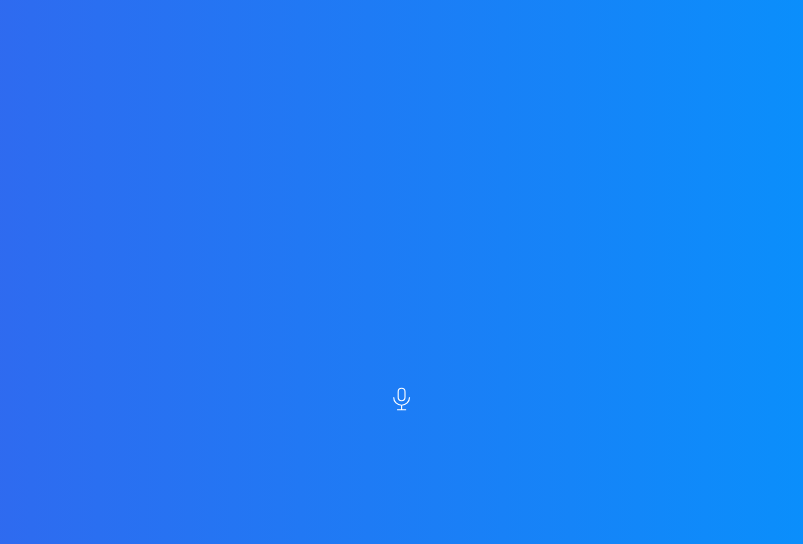
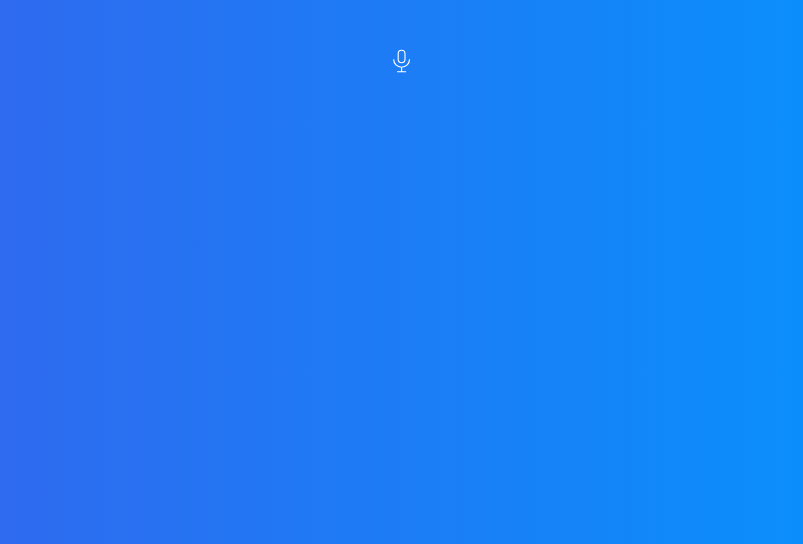
Before and after one commit to italoknd/voice-recognition, a Vue app in the folder voice-recognition/: page / in a window 1280 px wide. Shown: the top 544 px of the page, without its empty margins (238-1041 px from the left). Built offline with nearby package versions, Linux system fonts and the light colour scheme.

Commit message:
refactoring css

```diff
--- a/voice-recognition/src/App.vue
+++ b/voice-recognition/src/App.vue
@@ -9,23 +9,3 @@
     </div>
   </div>
 </template>
-
-<style>
-* {
-  margin: 0;
-  padding: 0;
-  box-sizing: border-box;
-  font-family: -apple-system, BlinkMacSystemFont, 'Segoe UI', Roboto, Oxygen,
-    Ubuntu, Cantarell, 'Open Sans', 'Helvetica Neue', sans-serif;
-}
-
-#app {
-  max-width: 100vw;
-  max-height: 100vh;
-}
-
-body {
-  background-image: linear-gradient(90deg, #3960ec, rgb(0, 153, 255));
-  color: white;
-}
-</style>
--- a/voice-recognition/src/style.css
+++ b/voice-recognition/src/style.css
@@ -1,90 +1,17 @@
-:root {
-  font-family: Inter, Avenir, Helvetica, Arial, sans-serif;
-  font-size: 16px;
-  line-height: 24px;
-  font-weight: 400;
-
-  color-scheme: light dark;
-  color: rgba(255, 255, 255, 0.87);
-  background-color: #242424;
-
-  font-synthesis: none;
-  text-rendering: optimizeLegibility;
-  -webkit-font-smoothing: antialiased;
-  -moz-osx-font-smoothing: grayscale;
-  -webkit-text-size-adjust: 100%;
+* {
+  margin: 0;
+  padding: 0;
+  box-sizing: border-box;
+  font-family: -apple-system, BlinkMacSystemFont, 'Segoe UI', Roboto, Oxygen,
+    Ubuntu, Cantarell, 'Open Sans', 'Helvetica Neue', sans-serif;
 }
 
-a {
-  font-weight: 500;
-  color: #646cff;
-  text-decoration: inherit;
-}
-a:hover {
-  color: #535bf2;
-}
-
-a {
-  font-weight: 500;
-  color: #646cff;
-  text-decoration: inherit;
-}
-a:hover {
-  color: #535bf2;
+#app {
+  max-width: 100vw;
+  max-height: 100vh;
 }
 
 body {
-  margin: 0;
-  display: flex;
-  place-items: center;
-  min-width: 320px;
-  min-height: 100vh;
+  background-image: linear-gradient(90deg, #3960ec, rgb(0, 153, 255));
+  color: white;
 }
-
-h1 {
-  font-size: 3.2em;
-  line-height: 1.1;
-}
-
-button {
-  border-radius: 8px;
-  border: 1px solid transparent;
-  padding: 0.6em 1.2em;
-  font-size: 1em;
-  font-weight: 500;
-  font-family: inherit;
-  background-color: #1a1a1a;
-  cursor: pointer;
-  transition: border-color 0.25s;
-}
-button:hover {
-  border-color: #646cff;
-}
-button:focus,
-button:focus-visible {
-  outline: 4px auto -webkit-focus-ring-color;
-}
-
-.card {
-  padding: 2em;
-}
-
-#app {
-  max-width: 1280px;
-  margin: 0 auto;
-  padding: 2rem;
-  text-align: center;
-}
-
-@media (prefers-color-scheme: light) {
-  :root {
-    color: #213547;
-    background-color: #ffffff;
-  }
-  a:hover {
-    color: #747bff;
-  }
-  button {
-    background-color: #f9f9f9;
-  }
-}
```
